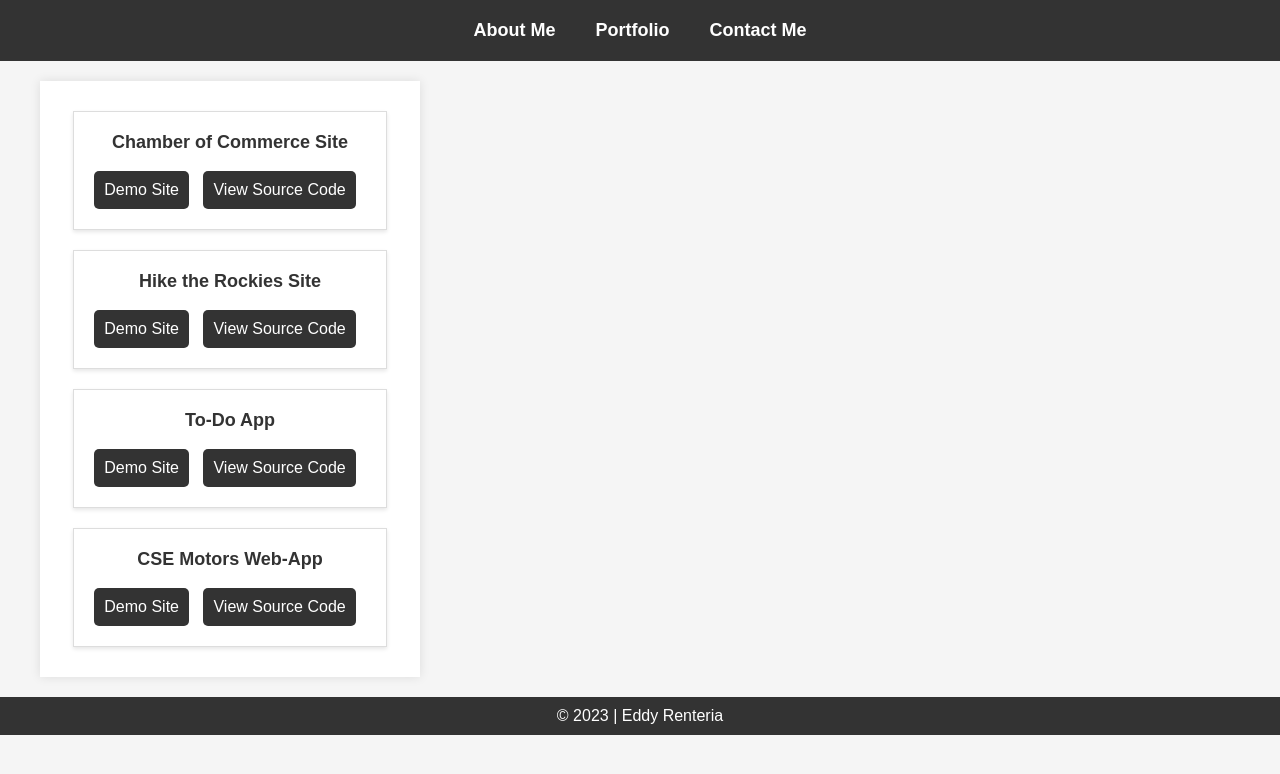
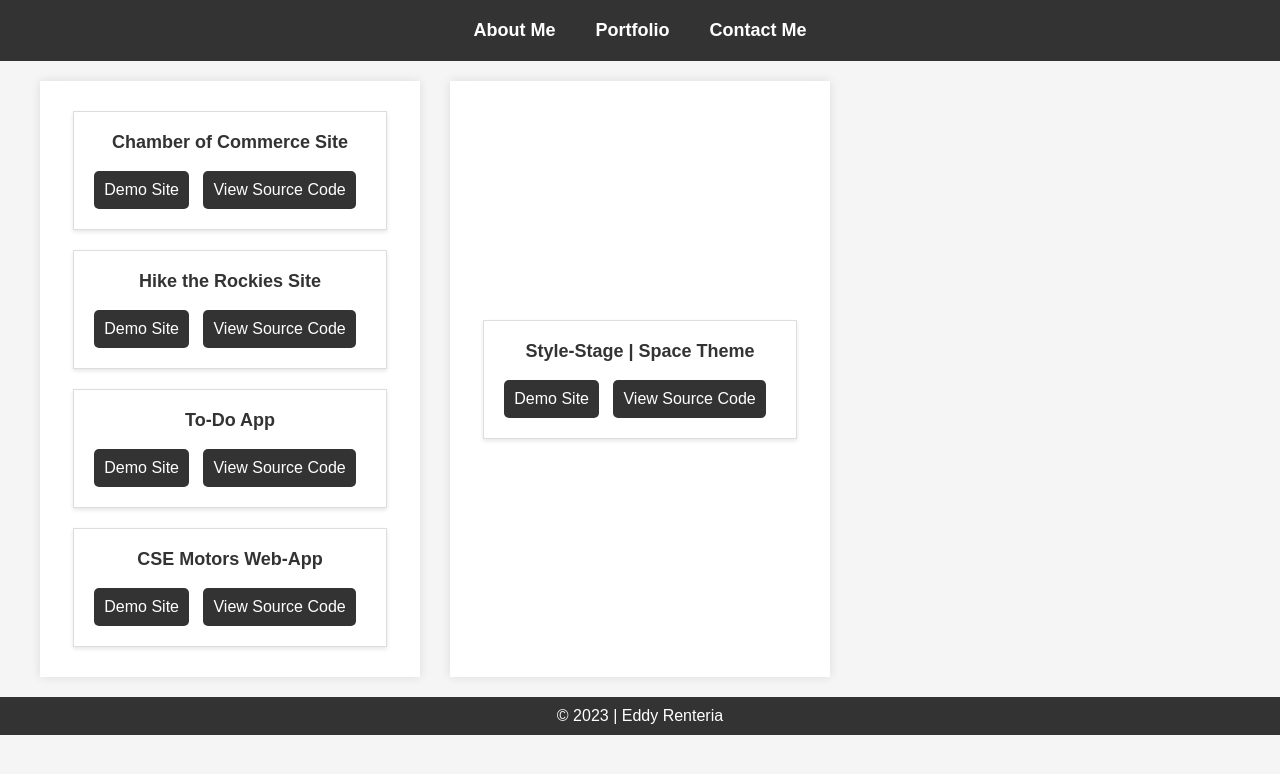
Before and after one commit to co1424/co1424, a plain HTML site: page portfolio.html in a window 1280 px wide. Drawn offline with Linux system fonts and the light colour scheme.

Commit message:
updated sass project

```diff
--- a/portfolio.html
+++ b/portfolio.html
@@ -53,6 +53,16 @@
             >
           </div>
       </div>
+      <div class="column photo">
+        <div class="portfolio-card">
+          <p>Style-Stage | Space Theme</p>
+            <br>
+            <a href="https://space-style-stage.netlify.app/" class="button-link">Demo Site</a>
+            <a href="https://github.com/co1424/style_stage-main" class="button-link"
+              >View Source Code</a
+            >
+          </div>
+          </div>
     </main>
 
     <footer>
```
